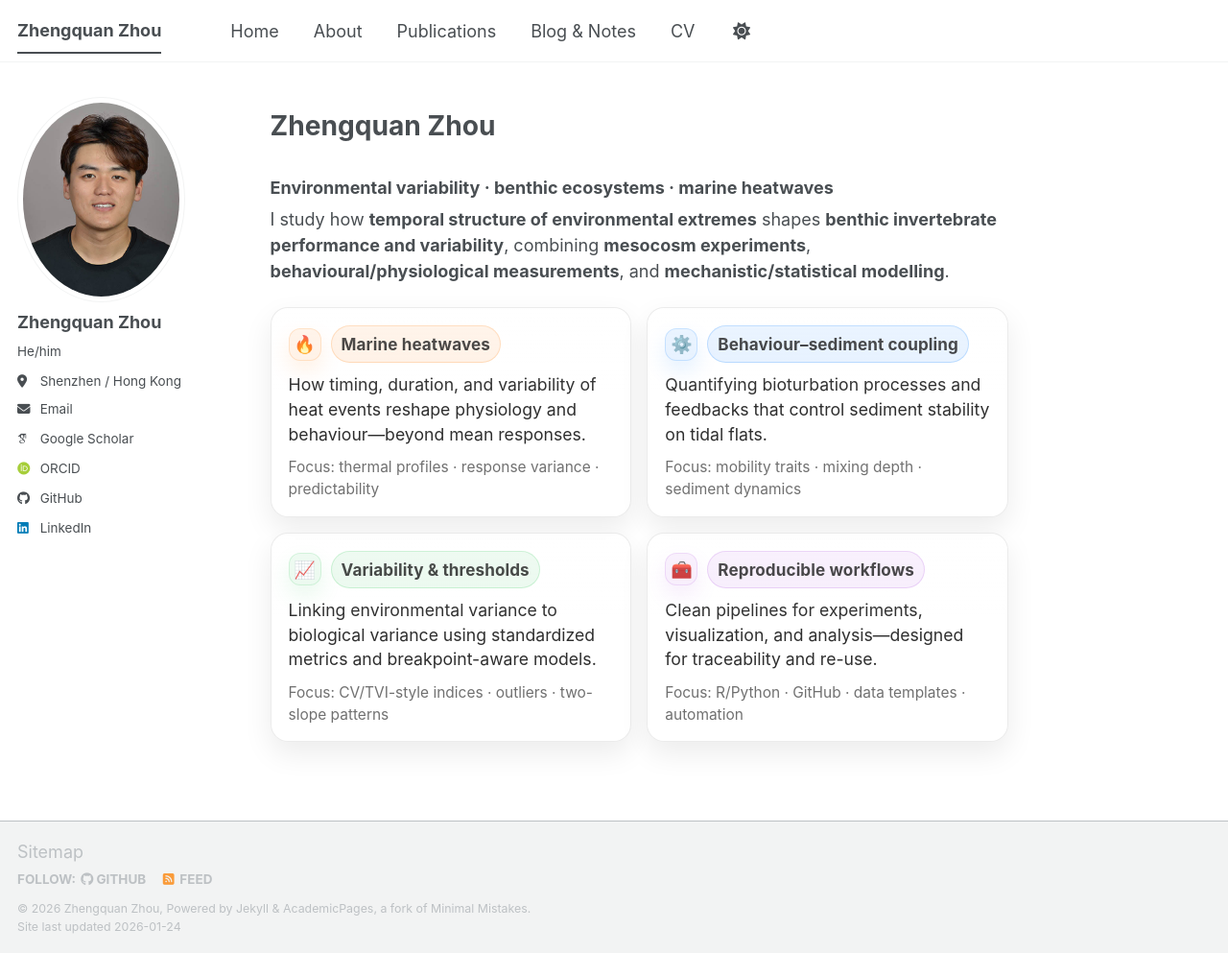
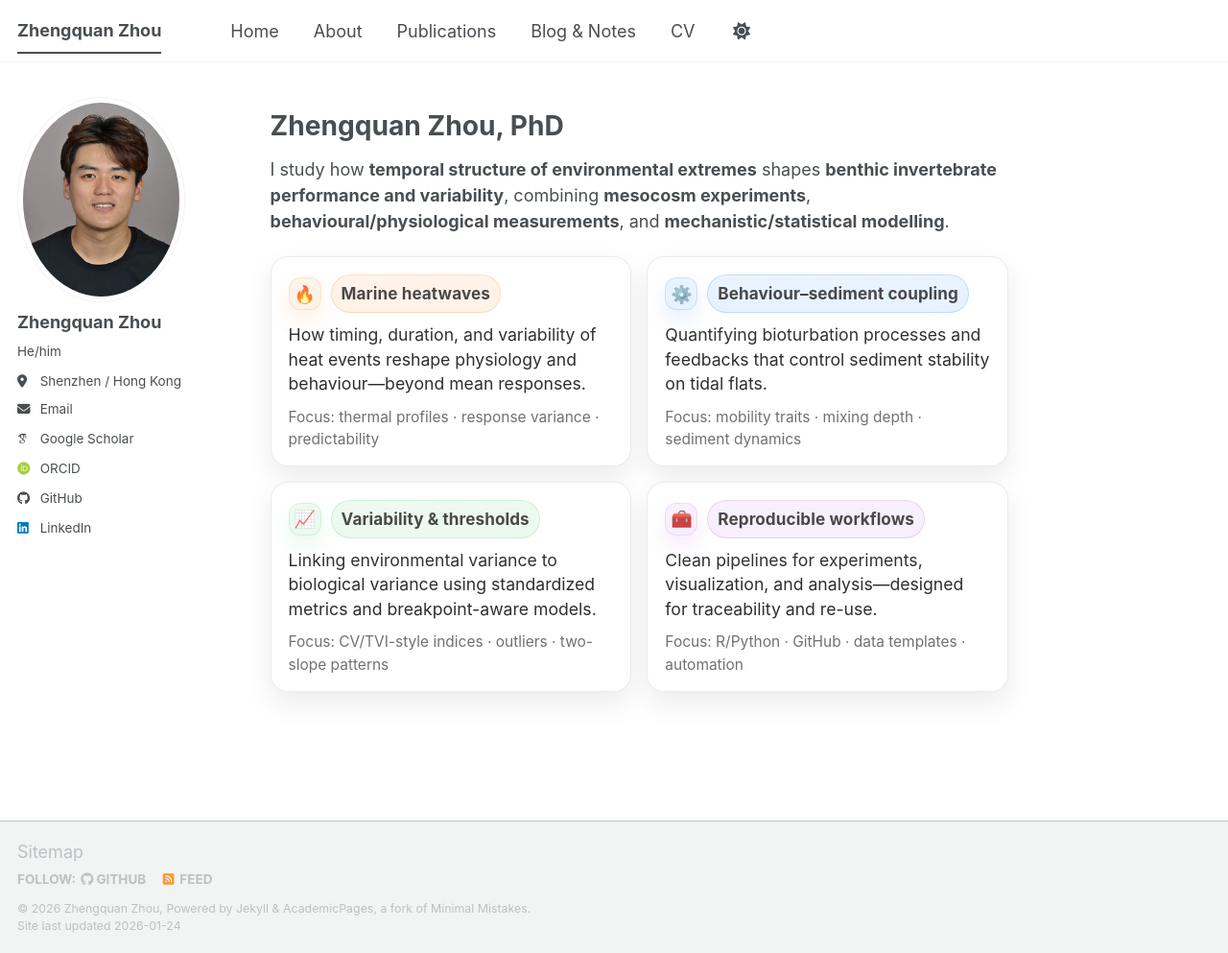
Before and after one commit to zqzhou7/zqzhou7.github.io, a Jekyll site: the page built from index.md, in a window 1280 px wide and 993 px high. Shown: the whole window at 96% size. Built offline with Jekyll 4.4.1, drawn with Linux system fonts in a browser that asks for light colours; some web fonts are replaced; a script bundle is joined from its source files by our own code; library files that are not in the unit come from our copies.

Commit message:
Revise author information in index.md
Updated author title and removed subtitle.

```diff
--- a/index.md
+++ b/index.md
@@ -6,8 +6,7 @@ author_profile: true
 classes: wide
 ---
 
-# Zhengquan Zhou
-### Environmental variability · benthic ecosystems · marine heatwaves
+# Zhengquan Zhou, PhD
 
 I study how **temporal structure of environmental extremes** shapes **benthic invertebrate performance and variability**, combining **mesocosm experiments**, **behavioural/physiological measurements**, and **mechanistic/statistical modelling**.
 
```
